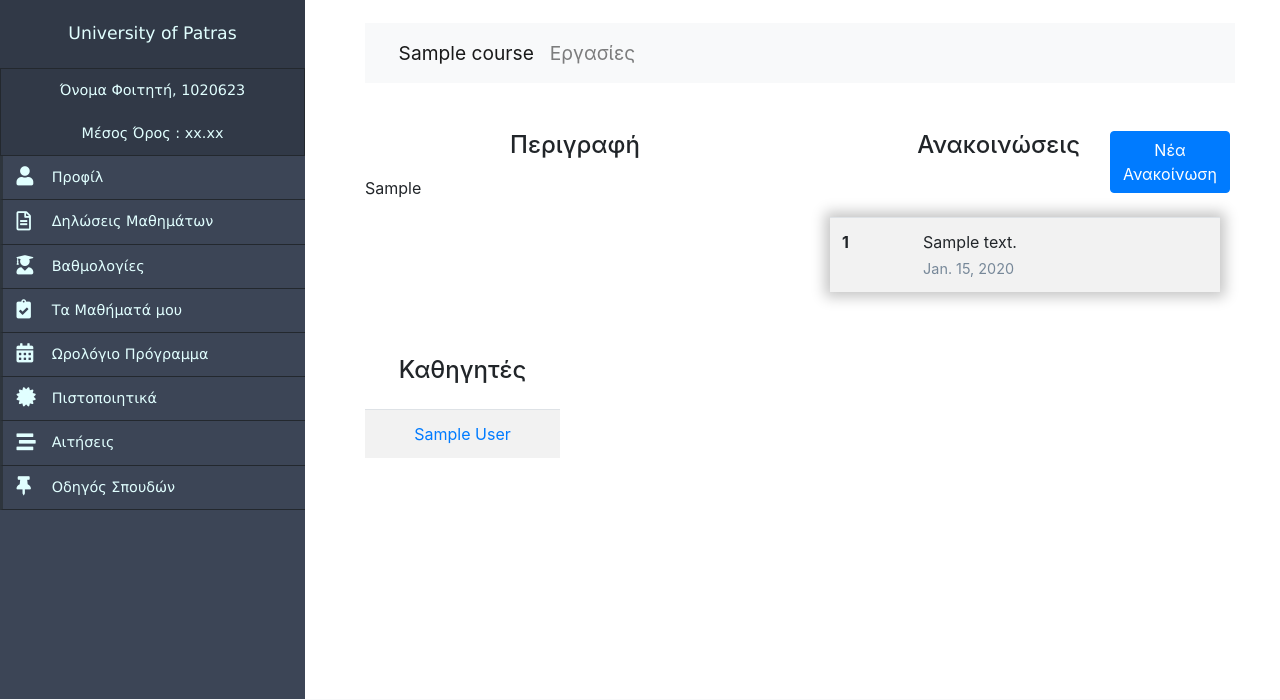
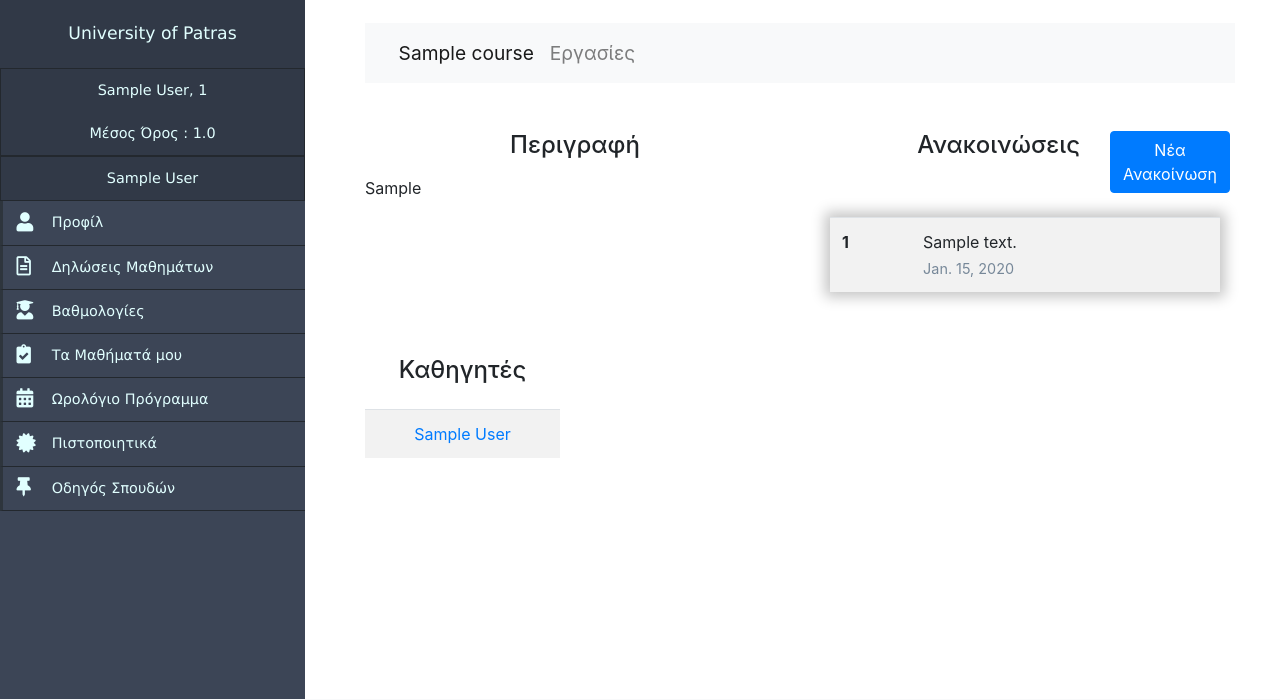
Before and after one commit to tsitsikas96/e-secretary, a Django app: page /course/1/ in a window 1280 px wide. Shown: the part 100-800 px from the top of the page. Run offline with Django 3.2, Linux system fonts and the light colour scheme; a user stored in the database is signed in; tables that the repository leaves empty hold one stand-in row (values such as "Sample post"); some libraries are stand-ins or nearby versions.

Commit message:
Added name, am and average grade for student and name for professor in sidebar

```diff
--- a/e_secretary/templates/sidebar.html
+++ b/e_secretary/templates/sidebar.html
@@ -2,14 +2,23 @@
 
 <div class="nav-side-menu">
   <div class="brand">University of Patras</div>
+  {% if user.profile.is_student %}
   <div class="foititis">
     <div id="onoma_foititi">
-      Όνομα Φοιτητή, 1020623
+      {{request.user.profile.name}}, {{request.user.profile.get_am}}
     </div>
     <div id="mesos_oros">
-      Μέσος Όρος : xx.xx
+      Μέσος Όρος : {{request.user.profile.get_average}}
     </div>
   </div>
+  {% endif %}
+  {% if user.profile.is_professor %}
+  <div class="professor">
+    <div id="onoma_foititi">
+        {{request.user.profile.name}}
+    </div>
+  </div>
+  {% endif %}
   <i class="fa fa-bars fa-2x toggle-btn" data-toggle="collapse" data-target="#menu-content"></i>
 
   <div class="menu-list">
@@ -58,14 +67,6 @@
       </a>
       {% endif %}
 
-      {% if user.profile.is_student %}
-      <a href="#">
-        <li class="menu-option" id="aitiseis-option">
-          <i class="fa fa-stream fa-lg"></i> Αιτήσεις
-        </li>
-      </a>
-      {% endif %}
-
       <a href="{% static 'pdf/sample.pdf' %}" target="blank">
         <li class="menu-option" id="odigos-spoudwn-option">
           <i class="fa fa-thumbtack fa-lg"></i> Οδηγός Σπουδών
```
